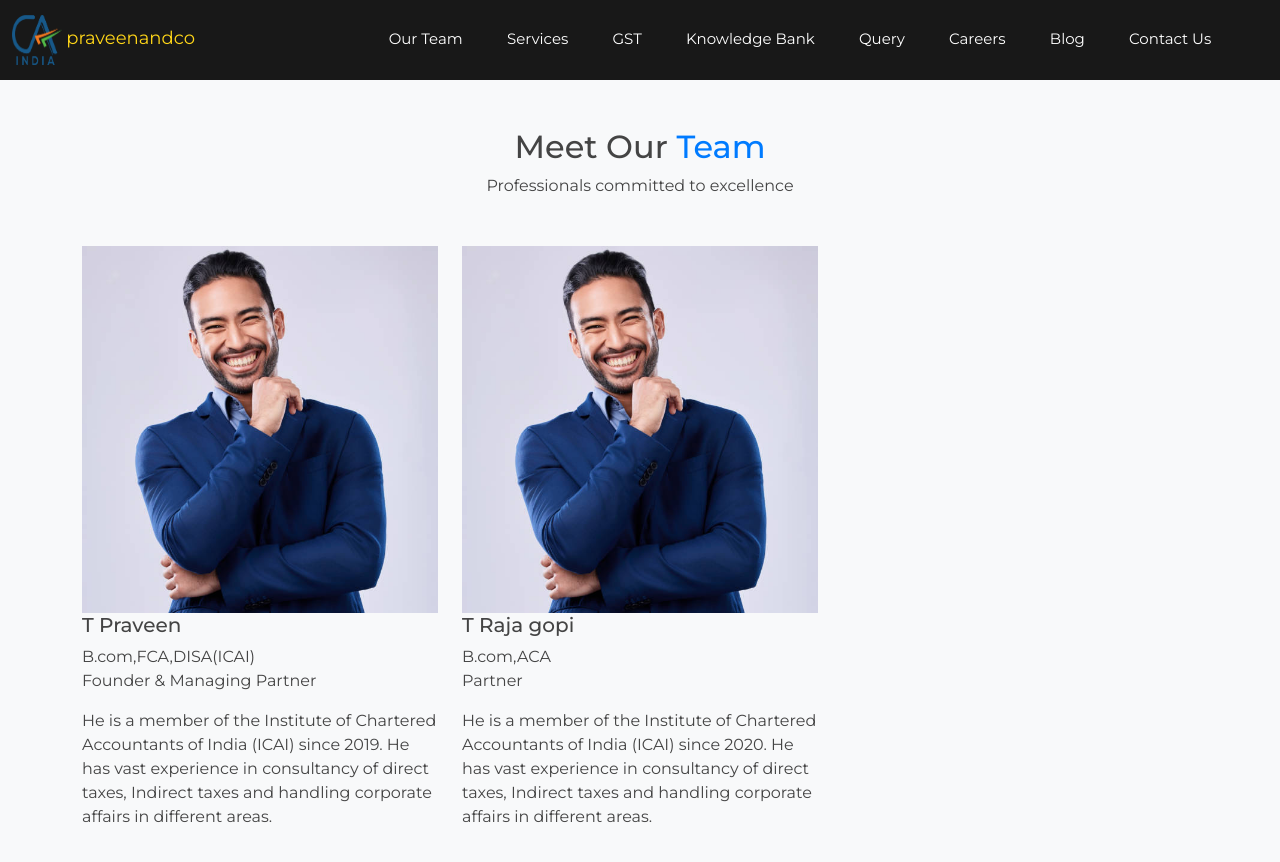
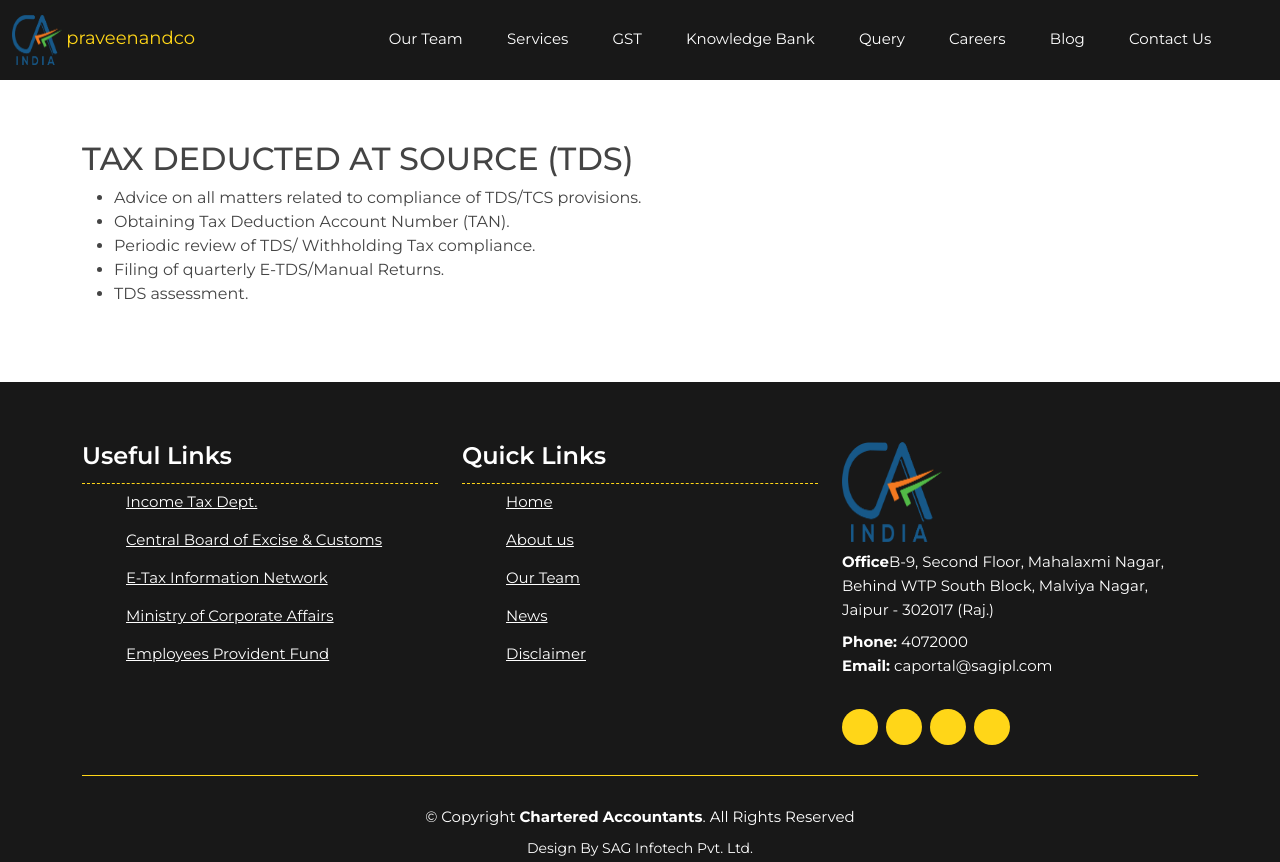
Before and after one commit to Sagar-Nalluri/my-_website, a plain HTML site: page services.html in a window 1280 px wide. Shown: the top 862 px of the page. Drawn offline with nearby package versions, Linux system fonts and the light colour scheme.

Commit message:
Update services.html

```diff
--- a/services.html
+++ b/services.html
@@ -64,41 +64,18 @@
 
 
 
-<section class="py-5 bg-light" id="our-team">
-    <div class="container">
-      <div class="text-center mb-5" data-aos="fade-down">
-        <h2>Meet Our <span style="color: #007bff;">Team</span></h2>
-        <p>Professionals committed to excellence</p>
-      </div>
-      <div class="row g-4">
-        <div class="col-md-4" data-aos="zoom-in">
-          <div class="team-member">
-            <img src="profile.jpg" alt="Team Member">
-            <h5>T Praveen  </h5><span>B.com,FCA,DISA(ICAI)</span>
-            <p>Founder & Managing Partner</p>
-	    <p>He is a member of the Institute of Chartered Accountants of India (ICAI) since 2019.  He has vast experience in consultancy of direct taxes, Indirect taxes and handling corporate affairs in different areas.</p>
-          </div>
-        </div>
-        <div class="col-md-4" data-aos="zoom-in" data-aos-delay="100">
-          <div class="team-member">
-            <img src="profile.jpg" alt="Team Member">
-            <h5>T Raja gopi</h5><span>B.com,ACA</span>
-            <p>Partner</p>
-	   <p>He is a member of the Institute of Chartered Accountants of India (ICAI) since 2020.  He has vast experience in consultancy of direct taxes, Indirect taxes and handling corporate affairs in different areas.</p>
-          </div>
-        </div>
-<!--         <div class="col-md-4" data-aos="zoom-in" data-aos-delay="200">
-          <div class="team-member">
-            <img src="profile.jpg" alt="Team Member">
-            <h5>Mark Johnson</h5>
-            <p>Audit Head</p>
-          </div>
-        </div> -->
-      </div>
-    </div>
-  </section>
-
-
+<section>
+	<div class="container">
+		<h2>TAX DEDUCTED AT SOURCE (TDS)</h2>
+		<ul>
+			<li>Advice on all matters related to compliance of TDS/TCS provisions. </li>
+			<li>Obtaining Tax Deduction Account Number (TAN).</li>
+			<li>Periodic review of TDS/ Withholding Tax compliance.</li>
+			<li>Filing of quarterly E-TDS/Manual Returns. </li>
+			<li>TDS assessment.</li>
+		</ul>
+	</div>
+</section>
 
 <footer id="footer">
   <div class="footer-top">
```
